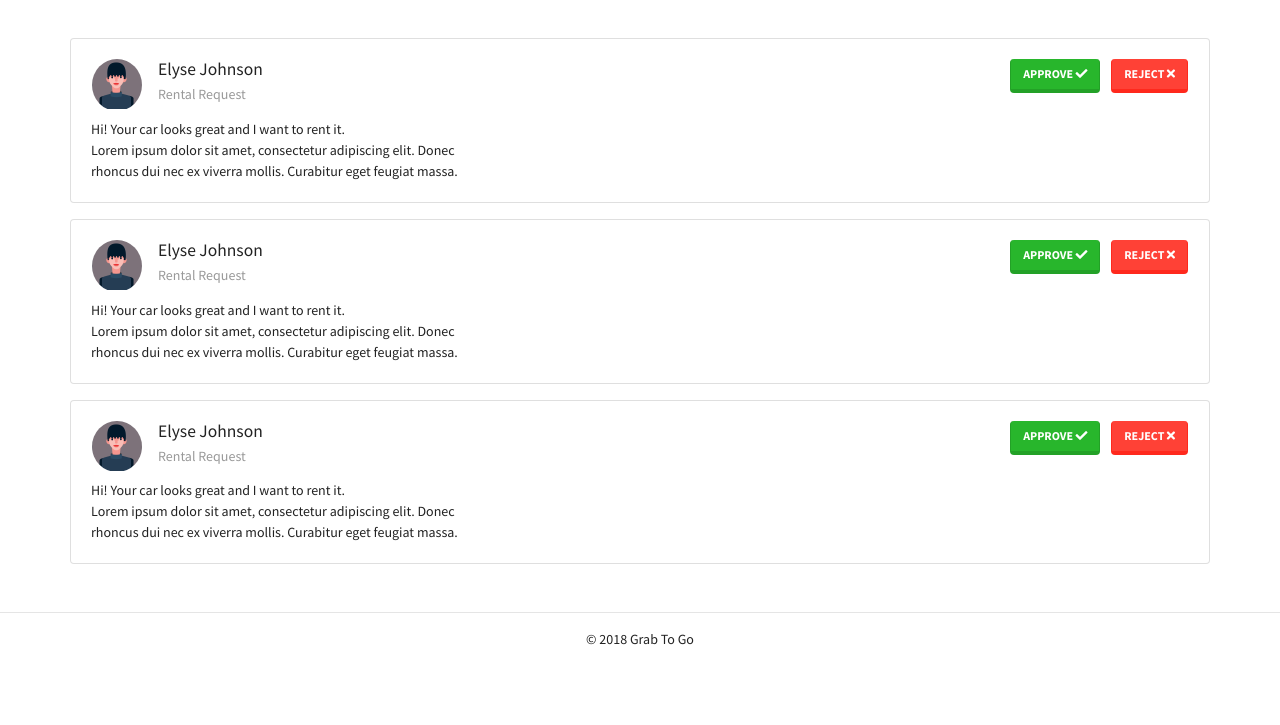
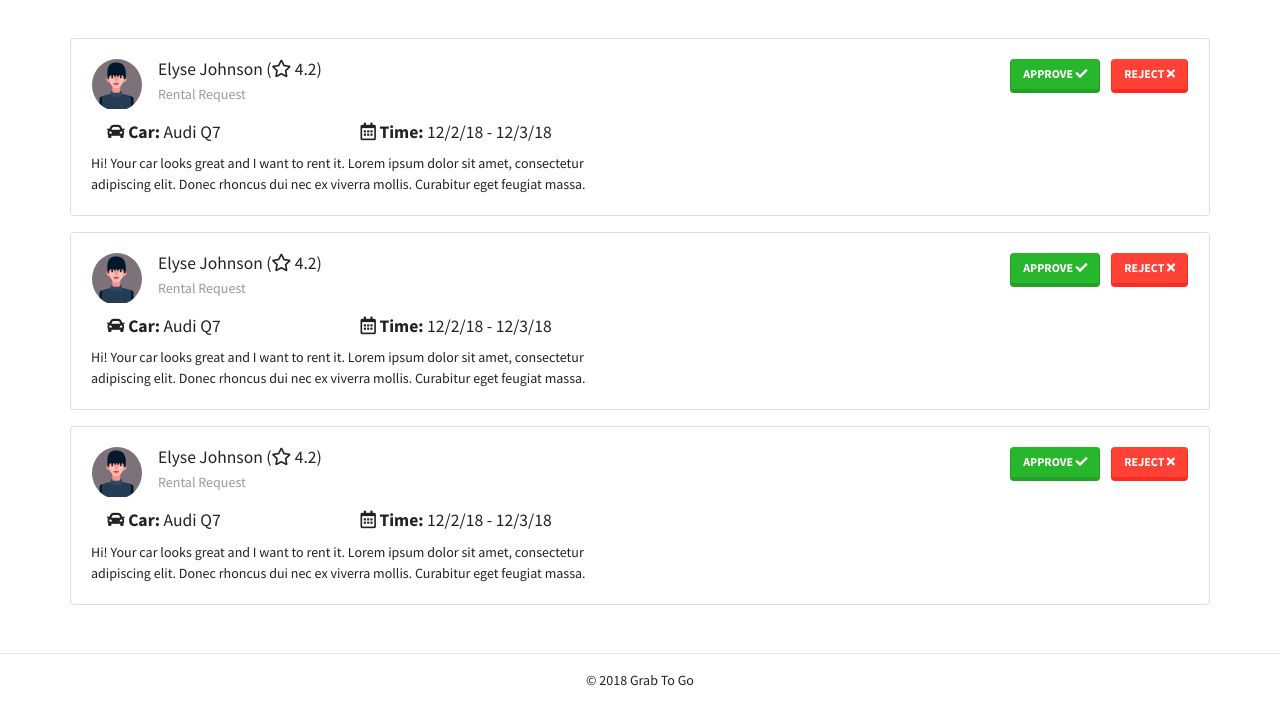
Before and after one commit to yiluzeng/YHACK-smartcar, a Flask app: page /message in a window 1280 px wide. Shown: the part 58-783 px from the top of the page. Run offline with Flask 2, Linux system fonts and the light colour scheme; some libraries are stand-ins or nearby versions.

Commit message:
Add rating + request detail to Massage Page

```diff
--- a/app/static/massage.css
+++ b/app/static/massage.css
@@ -4,3 +4,12 @@
   margin-right: 1rem;
   overflow: hidden;
 }
+
+.request-info{
+  font-size: 1.1rem;
+}
+
+.request-model{
+  display: inline-block;
+  min-width: 250px;
+}
--- a/app/templates/message/message.html
+++ b/app/templates/message/message.html
@@ -15,7 +15,7 @@
             <img src="/static/images/elyse.png" width="50">
           </div>
           <div>
-            <h5 class="card-title">Elyse Johnson</h5>
+            <h5 class="card-title">Elyse Johnson (<i class="far fa-star"></i> 4.2)</h5>
             <h6 class="card-subtitle mb-2 text-muted">Rental Request</h6>
           </div>
           <div class="ml-auto mr-3">
@@ -23,8 +23,14 @@
             <a href="#" class="btn btn-danger">Reject <i class="fas fa-times"></i></a>
           </div>
         </div>
-        <p class="card-text">Hi! Your car looks great and I want to rent it. <br>
-          Lorem ipsum dolor sit amet, consectetur adipiscing elit. Donec <br>
+        <p class="request-info mb-2 ml-3">
+          <span class="request-model">
+            <i class="fas fa-car"></i> <b>Car:</b> Audi Q7
+          </span>
+          <i class="far fa-calendar-alt"></i> <b>Time:</b> 12/2/18 - 12/3/18
+        </p>
+        <p class="card-text">Hi! Your car looks great and I want to rent it.
+          Lorem ipsum dolor sit amet, consectetur <br> adipiscing elit. Donec
           rhoncus dui nec ex viverra mollis. Curabitur eget feugiat massa. </p>
       </div>
     </div>
```
